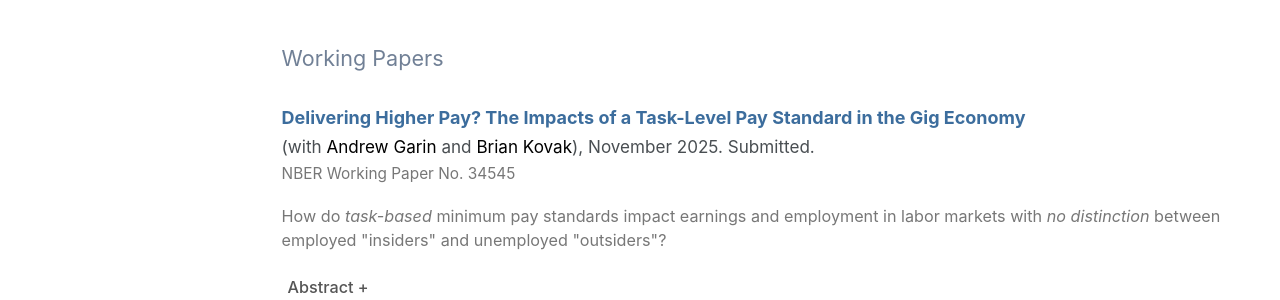
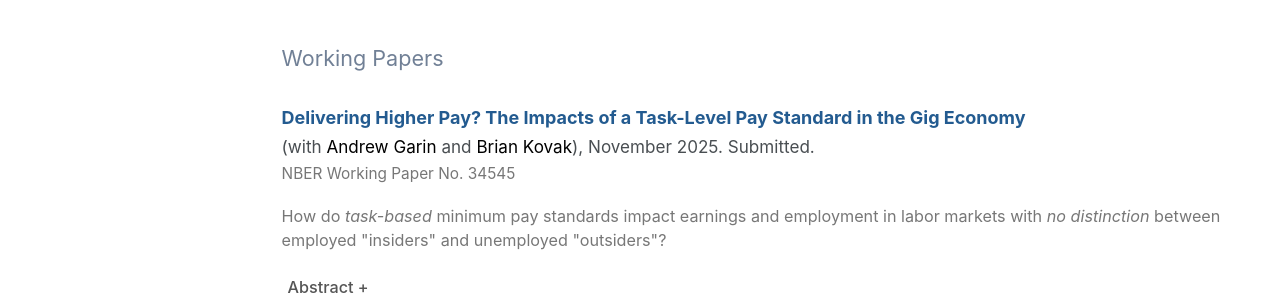
Before and after one commit to yuan-ann/yuan-ann.github.io, a Jekyll site: the page built from _pages/research.md, in a window 1280 px wide. Shown: the part 135-435 px from the top of the page. Built offline with Jekyll 4.4.1, drawn with Linux system fonts in a browser that asks for light colours.

Commit message:
Change link color for research paper title

```diff
--- a/_pages/research.md
+++ b/_pages/research.md
@@ -27,7 +27,7 @@
 
 <div class="paper">
   <p class="paper-title">
-    <a style="color:rgb(60,109,157);" href=""> <strong> Delivering Higher Pay? The Impacts of a Task-Level Pay Standard in the Gig Economy </strong> </a> <br>
+    <a style="color:rgb(35,91,144);" href=""> <strong> Delivering Higher Pay? The Impacts of a Task-Level Pay Standard in the Gig Economy </strong> </a> <br>
   </p>
 
   <p class="paper-meta">
```
